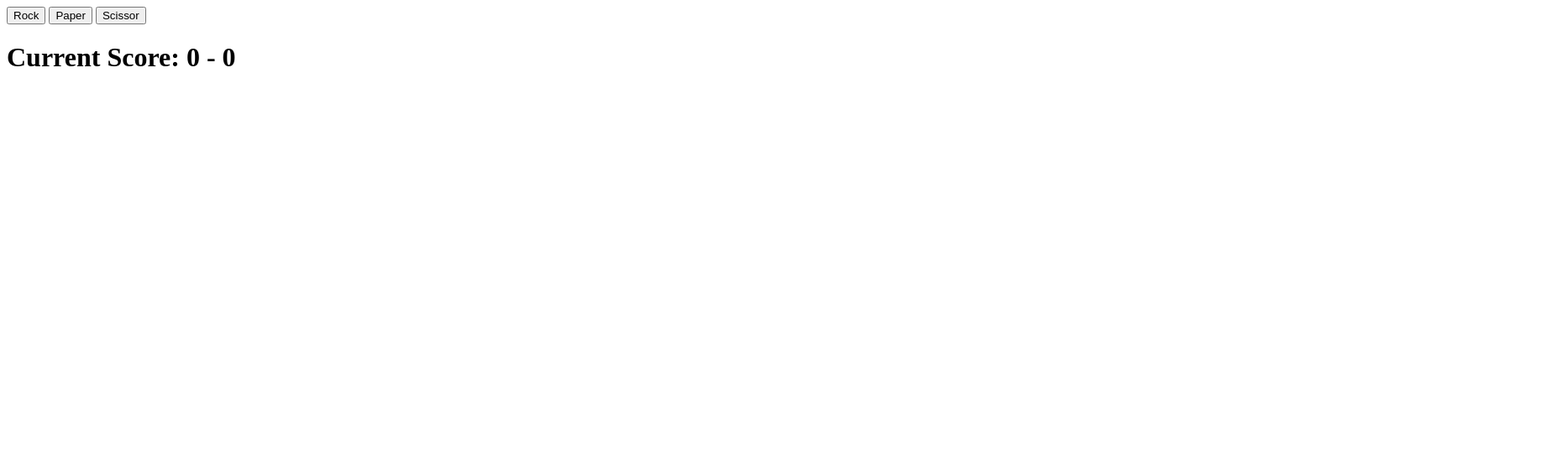
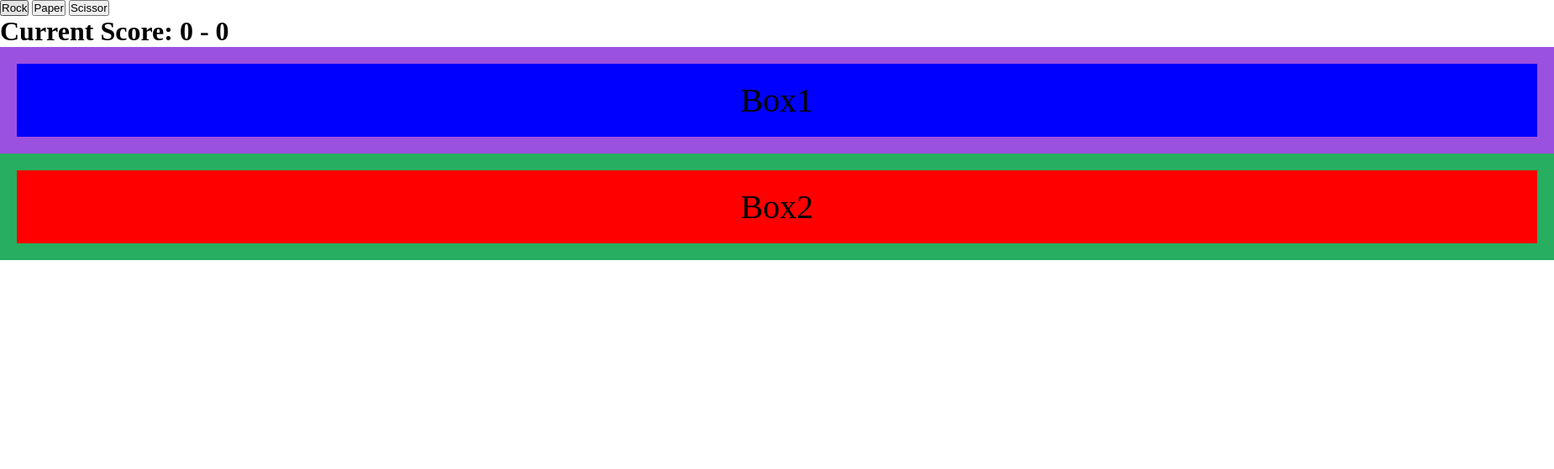
Before and after one commit to CastorK2/RPS, a plain HTML site: page rock_paper_scissors.html in a window 1280 px wide. Shown: the whole page at 84% size, 1850 px wide, since content can reach past the window. Drawn offline with Linux system fonts and the light colour scheme.

Commit message:
Added simple UI

```diff
--- a/rock_paper_scissors.html
+++ b/rock_paper_scissors.html
@@ -3,6 +3,7 @@
 <head>
     <meta charset="UTF-8">
     <meta name="viewport" content="width=device-width, initial-scale=1.0">
+    <link rel = "stylesheet" href = "styles.css">
     <title>Rock paper scissors</title>
 </head>
 <body>
@@ -12,6 +13,11 @@
     <button id = "scissors">Scissor</button>
 
     <div id = "results"></div>
+
+    <div class = "boxContainer">
+        <p id="p1">Box1</p>
+        <p id="p2">Box2</p>
+    </div>
 
     <script>
 
--- /dev/null
+++ b/styles.css
@@ -0,0 +1,36 @@
+*{
+
+    padding: 0;
+    margin: 0;
+
+}
+
+.boxContainer{
+
+    box-sizing: border-box;
+    padding: 0;
+    margin: 0;
+    font-size: 40px;
+    text-align: center;
+
+    height: 500px;
+    width: 1850px;
+
+}
+
+#p1{
+
+    background-color: blue;
+    padding: 20px;
+    border: 20px solid #9B51E0;
+
+}
+
+#p2{
+
+    background-color: red;
+    padding: 20px;
+    border: 20px solid #27AE60;
+
+
+}
```
